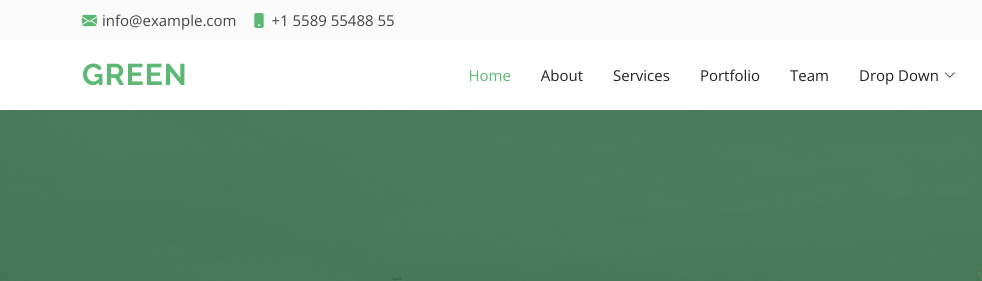
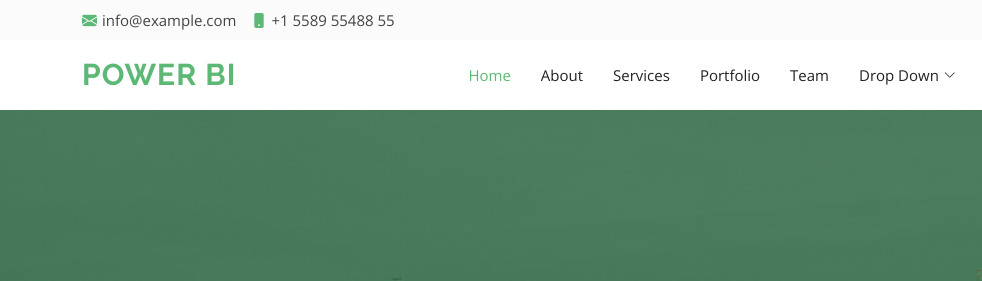
Before and after one commit to sushant822/powerbi, a plain HTML site: page index.html in a window 1280 px wide. Shown: the top 281 px of the page, 0-982 px from the left. Drawn offline with nearby package versions, Linux system fonts and the light colour scheme.

Commit message:
Update index.html

```diff
--- a/index.html
+++ b/index.html
@@ -57,7 +57,7 @@
   <header id="header" class="d-flex align-items-center">
     <div class="container d-flex align-items-center">
 
-      <h1 class="logo me-auto"><a href="index.html">Green</a></h1>
+      <h1 class="logo me-auto"><a href="index.html">Power BI</a></h1>
       <!-- Uncomment below if you prefer to use an image logo -->
       <!-- <a href="index.html" class="logo me-auto"><img src="assets/img/logo.png" alt="" class="img-fluid"></a>-->
 
```
